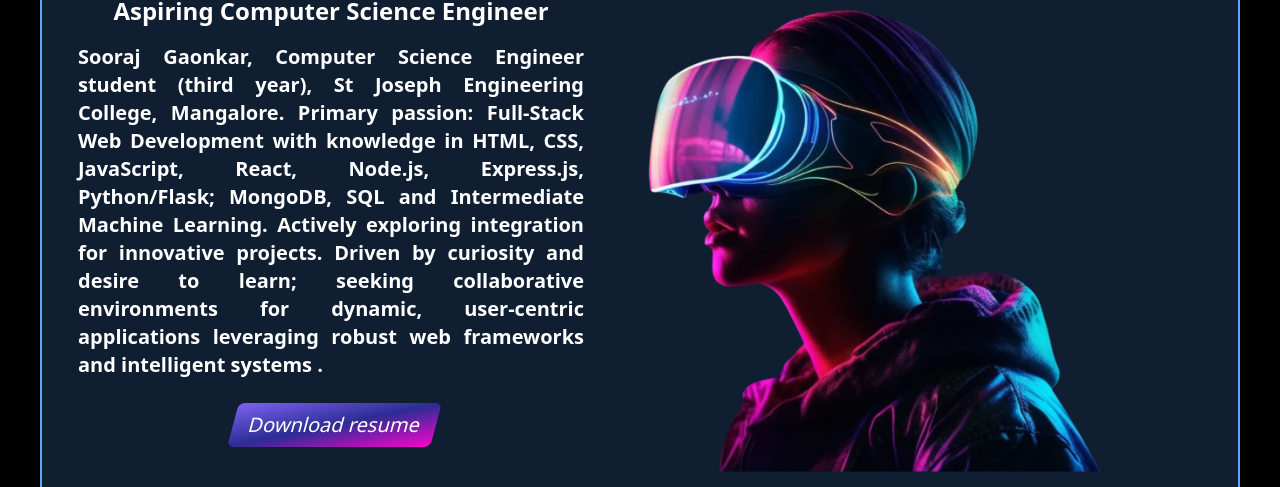
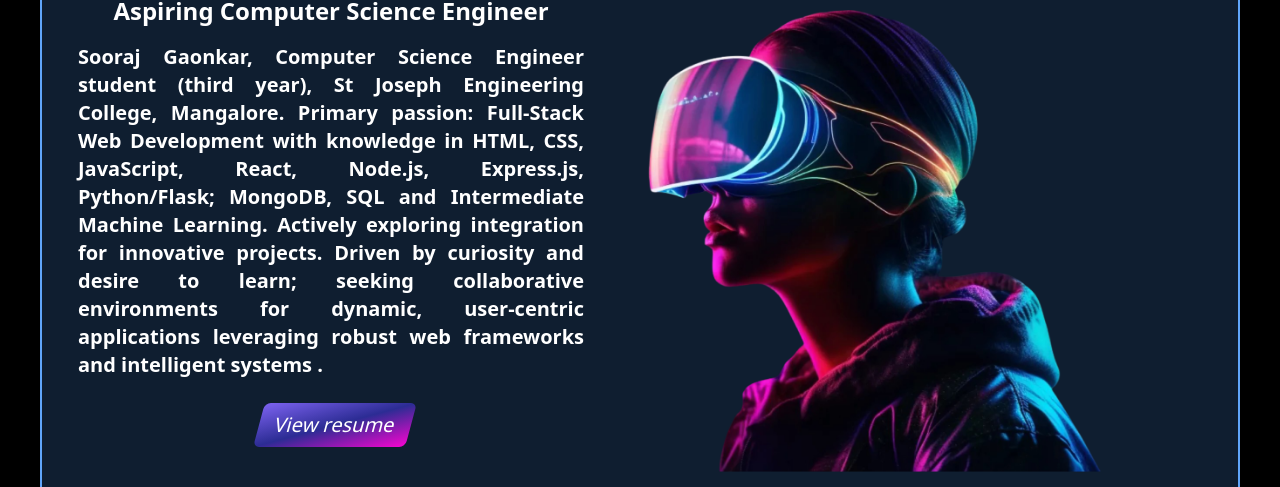
Before and after one commit to Sooraju/My-portfolio, a plain HTML site: page index.html in a window 1280 px wide. Shown: the part 173-660 px from the top of the page. Drawn offline with nearby package versions, Linux system fonts and the light colour scheme.

Commit message:
resumeadded

```diff
--- a/index.html
+++ b/index.html
@@ -40,9 +40,10 @@
                                 Engineer</h1>
                                 <p class="mt-3 text-justify text-bast md:text-lg lg:text-xl font-bold"> Sooraj Gaonkar, Computer Science Engineer student (third year), St Joseph Engineering College, Mangalore. Primary passion: Full-Stack Web Development with knowledge in HTML, CSS, JavaScript, React, Node.js, Express.js, Python/Flask; MongoDB, SQL and Intermediate Machine Learning. Actively exploring integration for innovative projects. Driven by curiosity and desire to learn; seeking collaborative environments for dynamic, user-centric applications leveraging robust web frameworks and intelligent systems
                                     .</p>
-                                <button
-                                    class="bg-gradient-to-br from-[#7d63f1] to-[#f805d0] via-[#2c2c94] px-3 py-2 mt-4 ml-2 transform skew-x-[-15deg] text-xl rounded-md">Download
-                                    resume</button>
+                                    <button
+                                    class="bg-gradient-to-br from-[#7d63f1] to-[#f805d0] via-[#2c2c94] px-3 py-2 mt-4 ml-2 transform skew-x-[-15deg] text-xl rounded-md">
+                                    <a href="Sooraj-resume.pdf" >View resume</a>
+                                </button>
                                 <ul class="list-none flex justify-center items-center gap-8 mt-5">
                                     <li class="text-4xl"><a href=""><i class="fa-brands fa-github"></i></a></li>
                                     <li class="text-4xl"><a href=""><i class="fa-brands fa-linkedin"></i></a></li>
```
Also changed, not shown: 2 other files.
